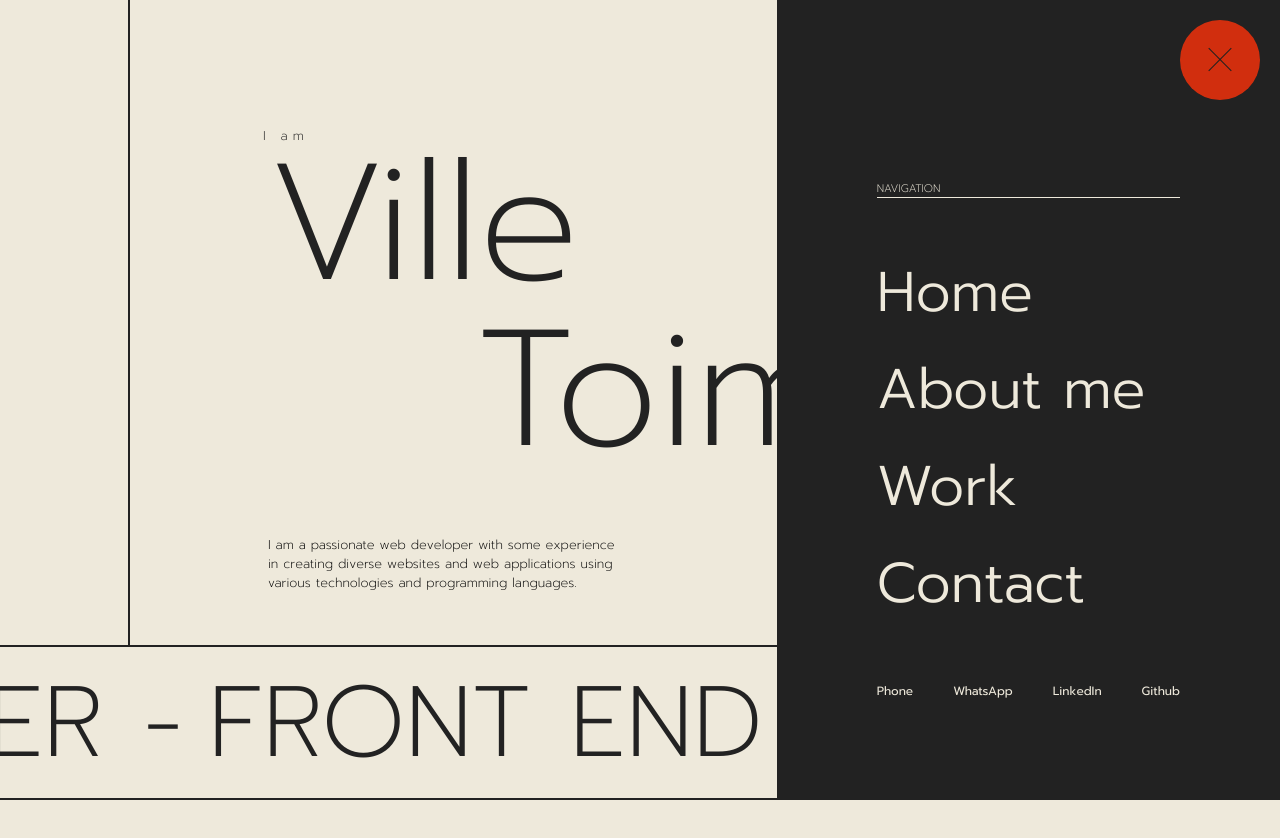
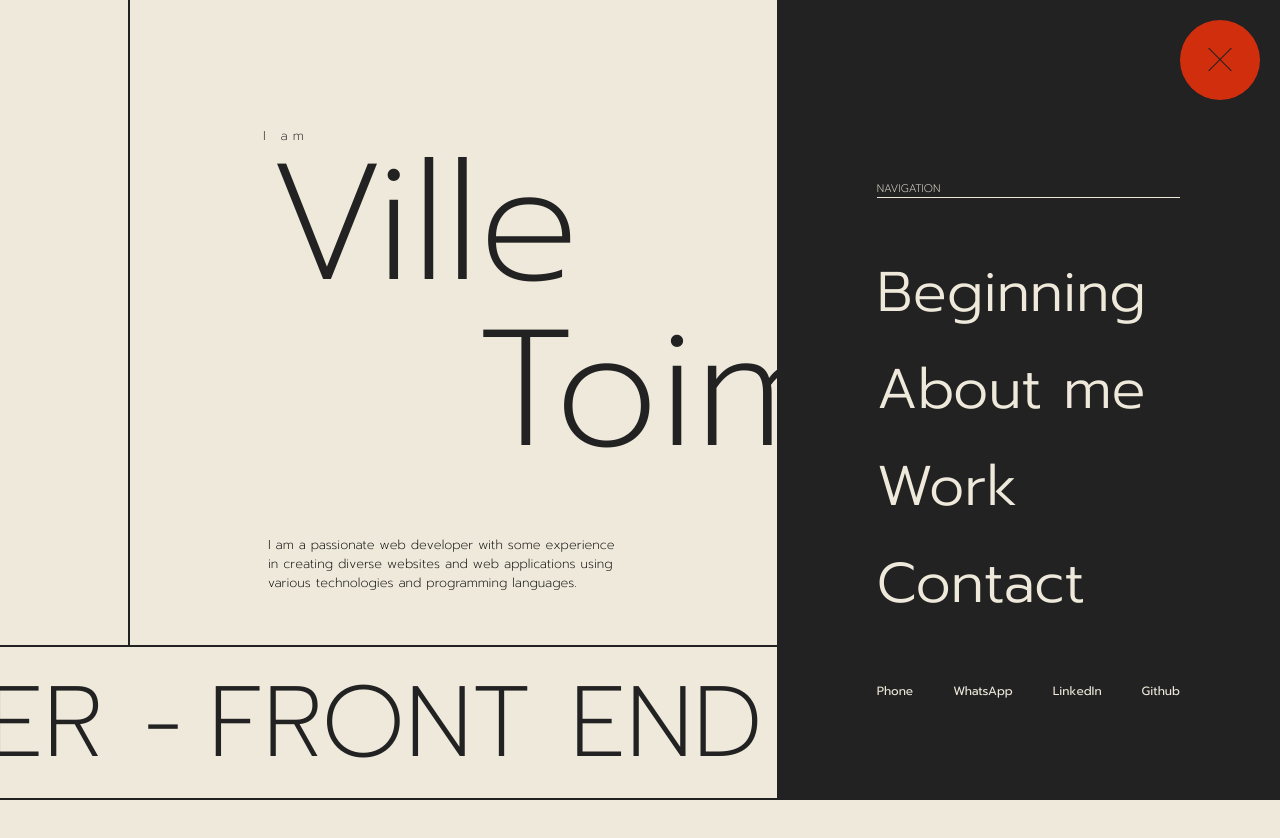
Before and after one commit to villetoimela/villetoimela-site-v2, a Next.js app: page / in a window 1280 px wide. Both pictures are taken after a click on the element 1220 px from the left and 60 px from the top of the page. Shown: the top 838 px of the page. Built offline with nearby package versions, Linux system fonts and the light colour scheme.

Commit message:
Changed "home" to "beginning"

```diff
--- a/src/components/Header/Nav/index.js
+++ b/src/components/Header/Nav/index.js
@@ -18,7 +18,7 @@ export default function Nav({ projects, home, contact, textsection }) {
 
   const navItems = [
     {
-      title: "Home",
+      title: "Beginning",
       href: "#",
       onClick: scrollToHome,
     },
```
